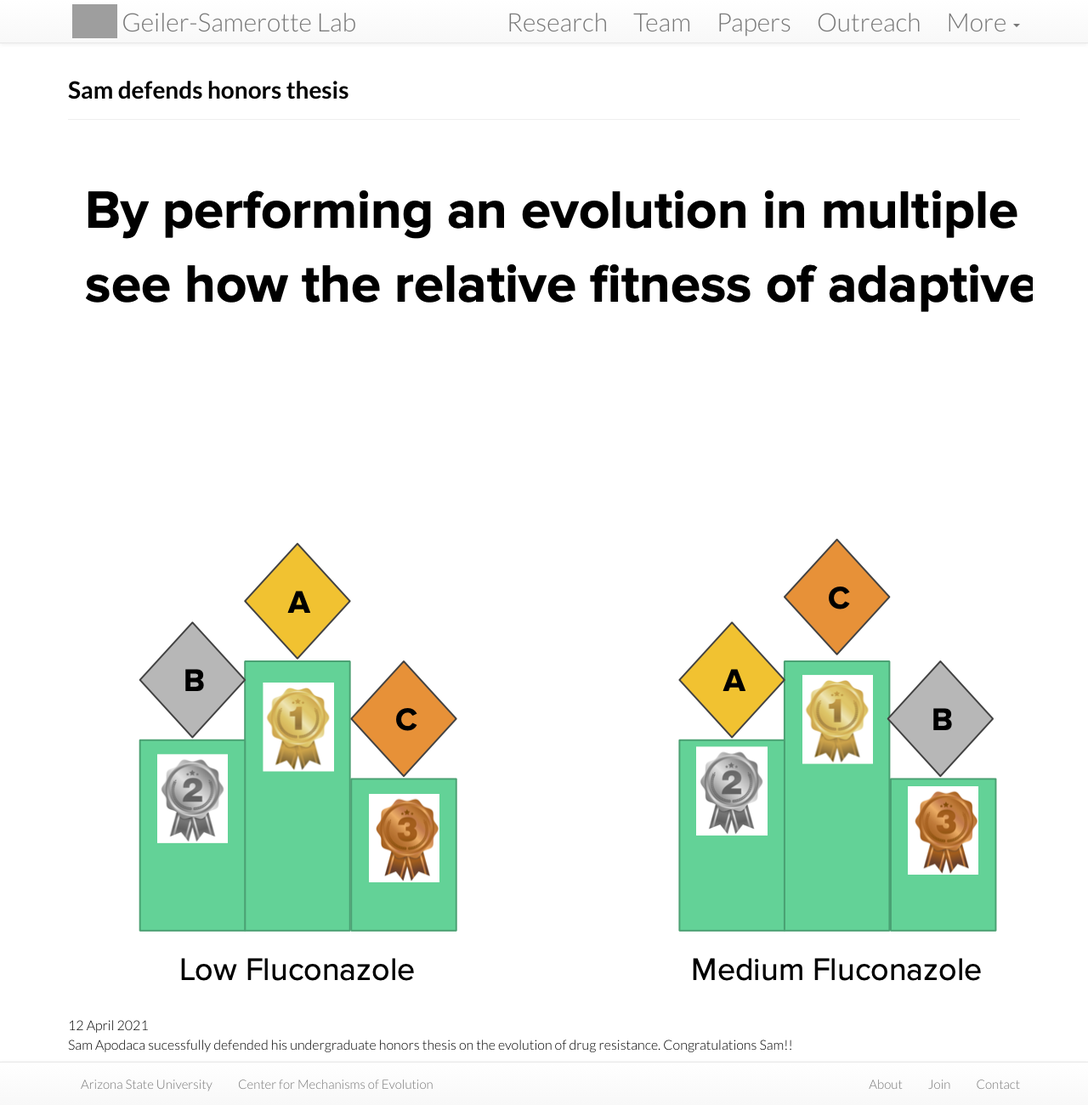
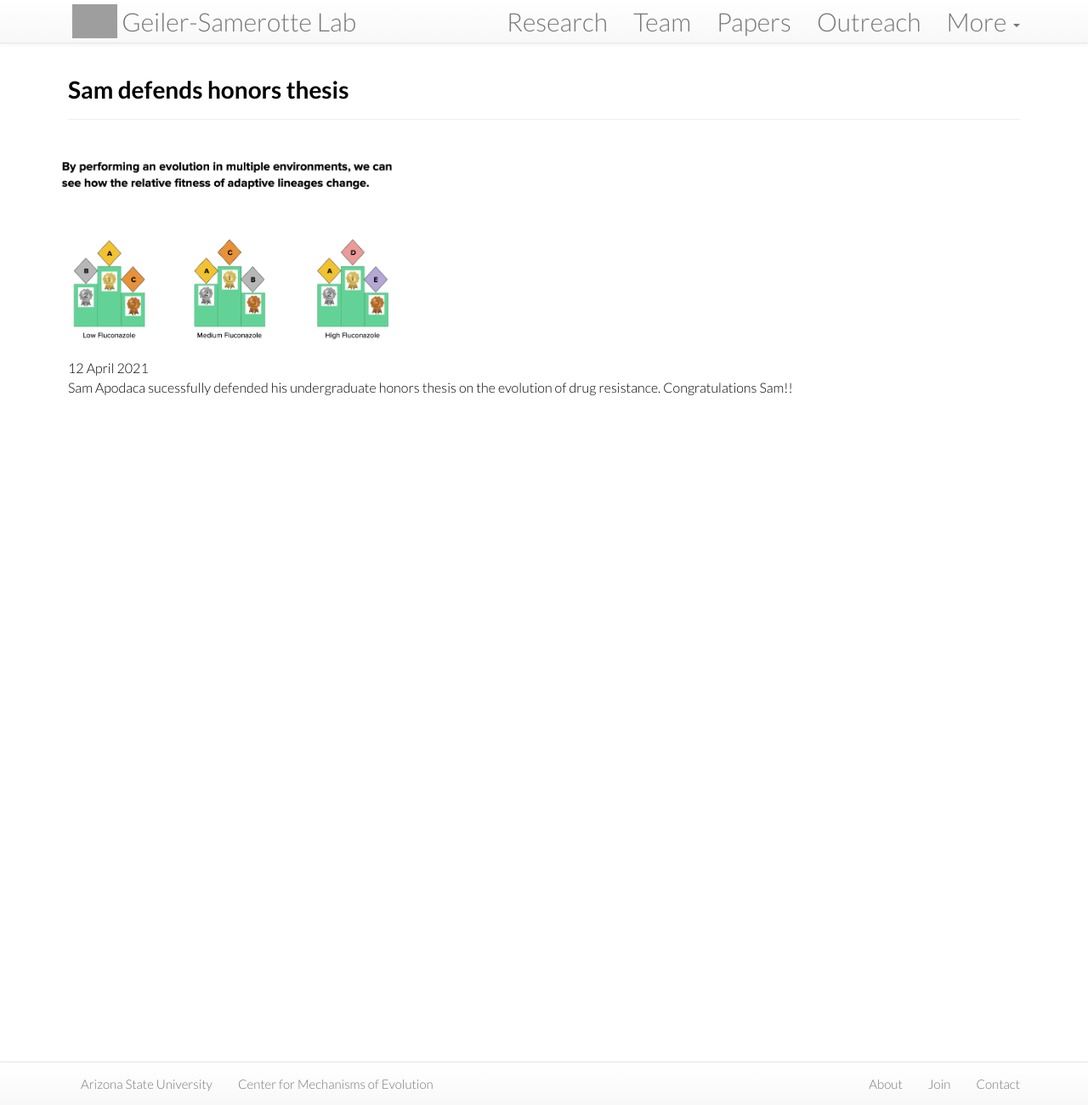
Before and after one commit to Samerotte-Lab/Samerotte-Lab.github.io, a Jekyll site: the page built from news/_posts/2021-4-12-Sam-defends-thesis.md, in a window 1280 px wide and 1300 px high. Shown: the whole window at 85% size. Built offline with Jekyll 4.4.1, drawn with Linux system fonts in a browser that asks for light colours; nearby versions of some CDN libraries; grey boxes are pictures that could not be loaded.

Commit message:
size news photo

```diff
--- a/_includes/themes/lab/news.html
+++ b/_includes/themes/lab/news.html
@@ -7,7 +7,7 @@
 <div class="row">
 		<div class="media">
 			{% if page.image %}
-			<img class="offset" src="{{ page.image }}">
+			<img width = 400 class="offset" src="{{ page.image }}">
 			{% endif %}
 		</div>
 </div>
```
